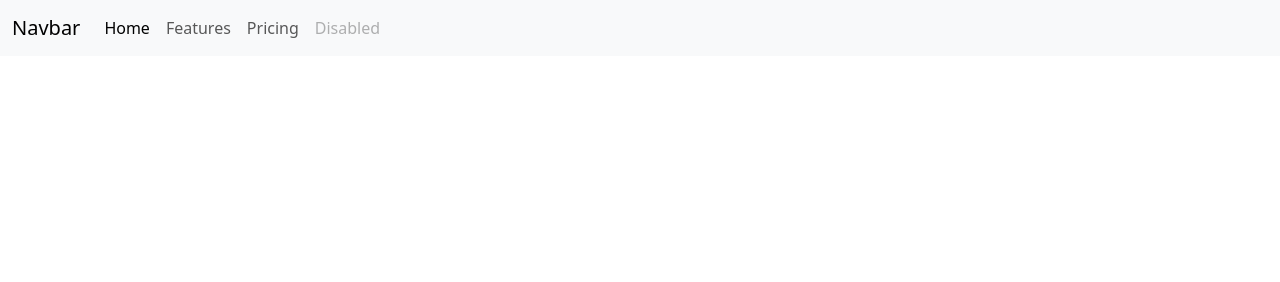
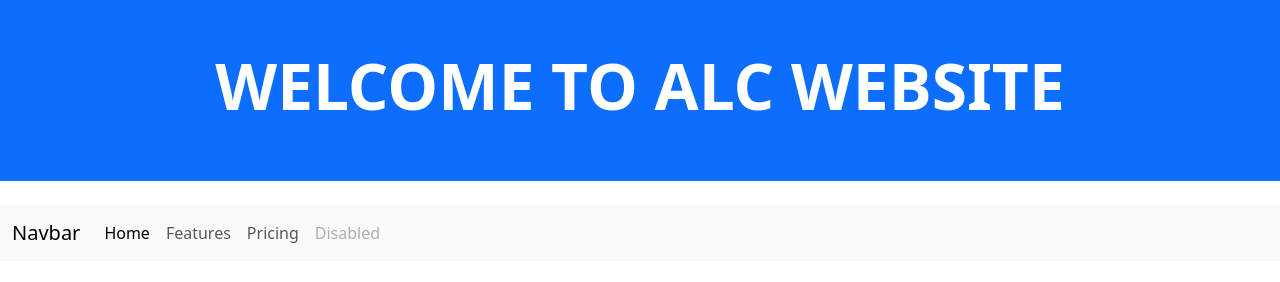
Before and after one commit to alcwebsiteinfo/alcweb, a plain HTML site: page index.html in a window 1280 px wide. Drawn offline with nearby package versions, Linux system fonts and the light colour scheme.

Commit message:
Update index.html

```diff
--- a/index.html
+++ b/index.html
@@ -3,12 +3,20 @@
 <head>
   <meta charset="UTF-8">
   <meta name="viewport" content="width=device-width, initial-scale=1">
-  <title>Bootstrap Navbar</title>
+  <title>ALC Website</title>
   <!-- Bootstrap CSS -->
   <link href="https://cdn.jsdelivr.net/npm/bootstrap@5.3.3/dist/css/bootstrap.min.css" rel="stylesheet">
 </head>
 <body>
 
+  <!-- Header Section -->
+  <header class="bg-primary text-white text-center py-5 mb-4">
+    <div class="container">
+      <h1 class="display-3 fw-bold">WELCOME TO ALC WEBSITE</h1>
+    </div>
+  </header>
+
+  <!-- Navbar Section -->
   <nav class="navbar navbar-expand-lg bg-body-tertiary">
     <div class="container-fluid">
       <a class="navbar-brand" href="#">Navbar</a>
```
